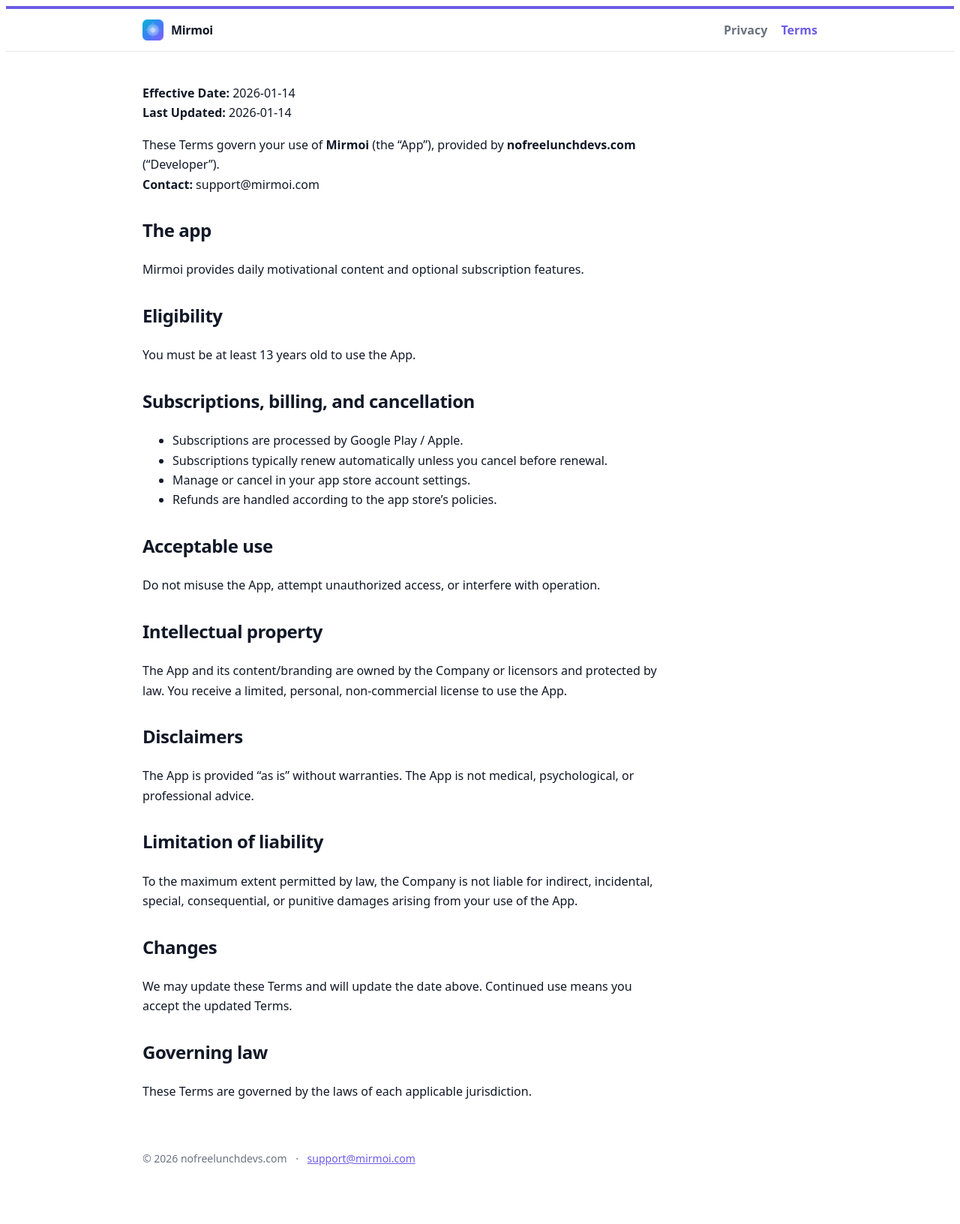
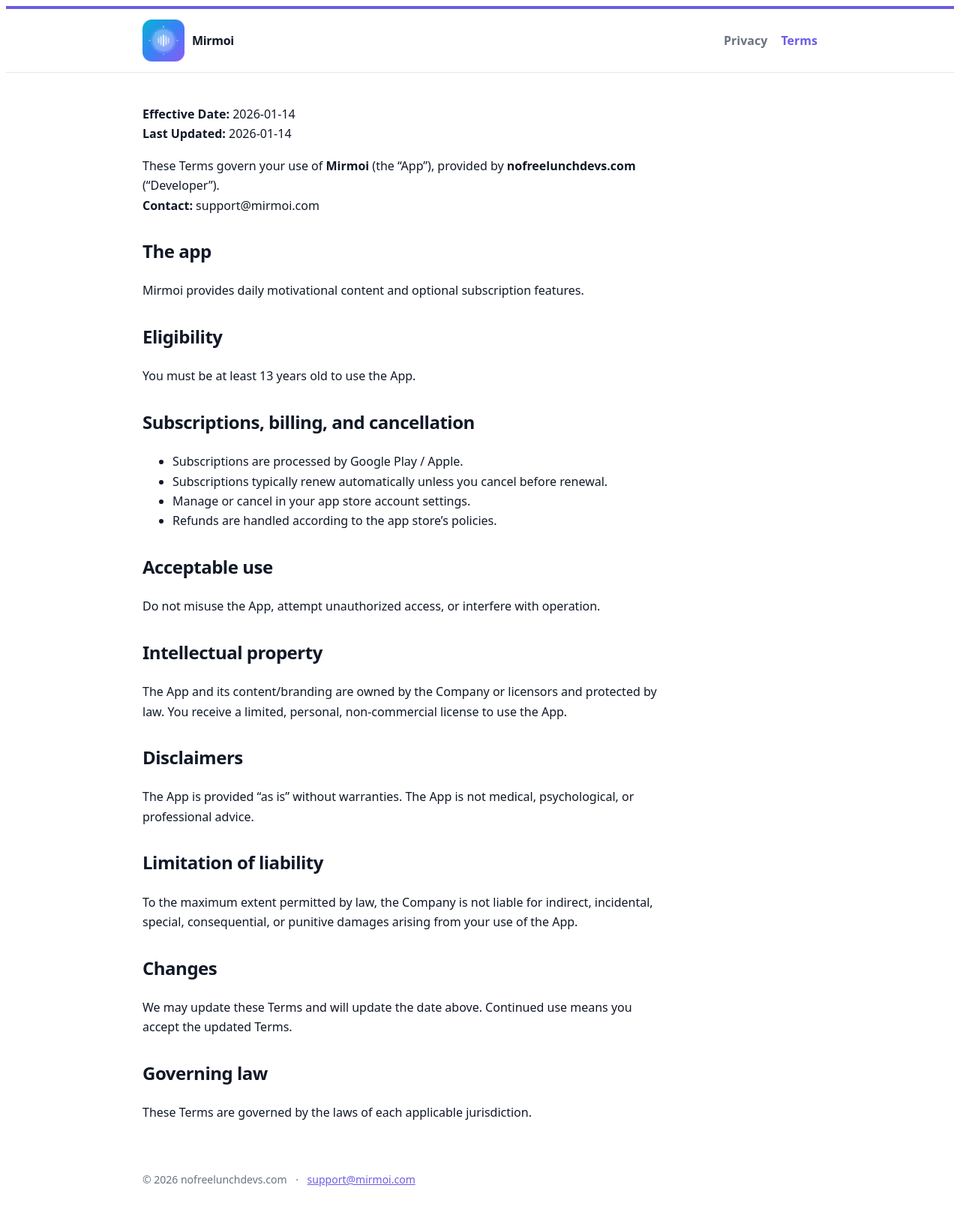
Before and after one commit to nofreelunch-development/mirmoi-legal, a Jekyll site: the page built from terms/index.md, in a window 1280 px wide. Shown: the whole page at 75% size. Built offline with Jekyll 4.4.1, drawn with Linux system fonts in a browser that asks for light colours; our own code applies the rules of GitHub Pages for plain Markdown files; before the commit the page ends 1604 px from its top, so only the background shows below that.

Commit message:
Update custom.css

```diff
--- a/assets/css/custom.css
+++ b/assets/css/custom.css
@@ -54,7 +54,7 @@ blockquote{
 .topbar{ border-top:4px solid var(--brand); border-bottom:1px solid var(--border); background:#fff; }
 .topbar .wrap{ display:flex; align-items:center; justify-content:space-between; padding-top:14px; padding-bottom:14px; }
 .brand{ display:flex; gap:10px; align-items:center; text-decoration:none; color:inherit; }
-.logo{ width:28px; height:28px; }
+.logo{ width:56px; height:56px; }
 .name{ font-weight:700; letter-spacing:-0.02em; }
 .nav a{ margin-left:14px; text-decoration:none; color:var(--muted); font-weight:600; }
 .nav a:hover{ color:var(--brand); }
```
